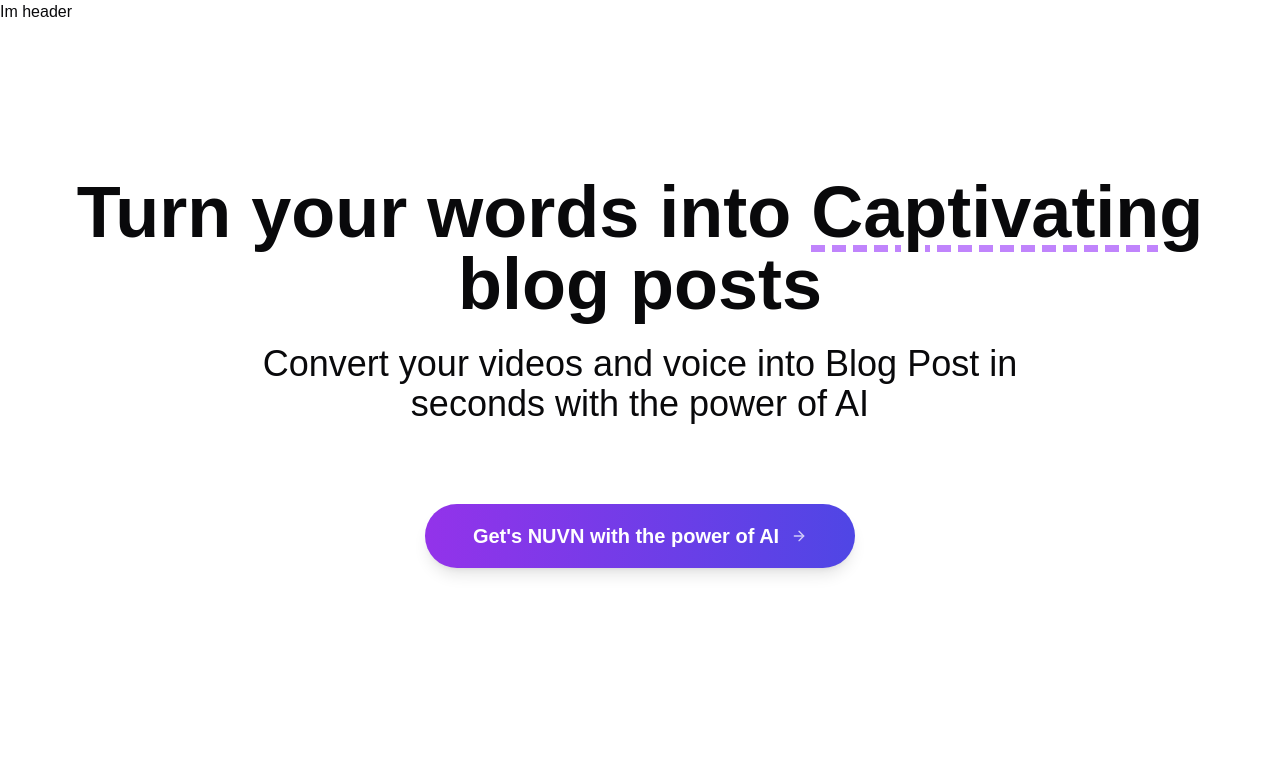
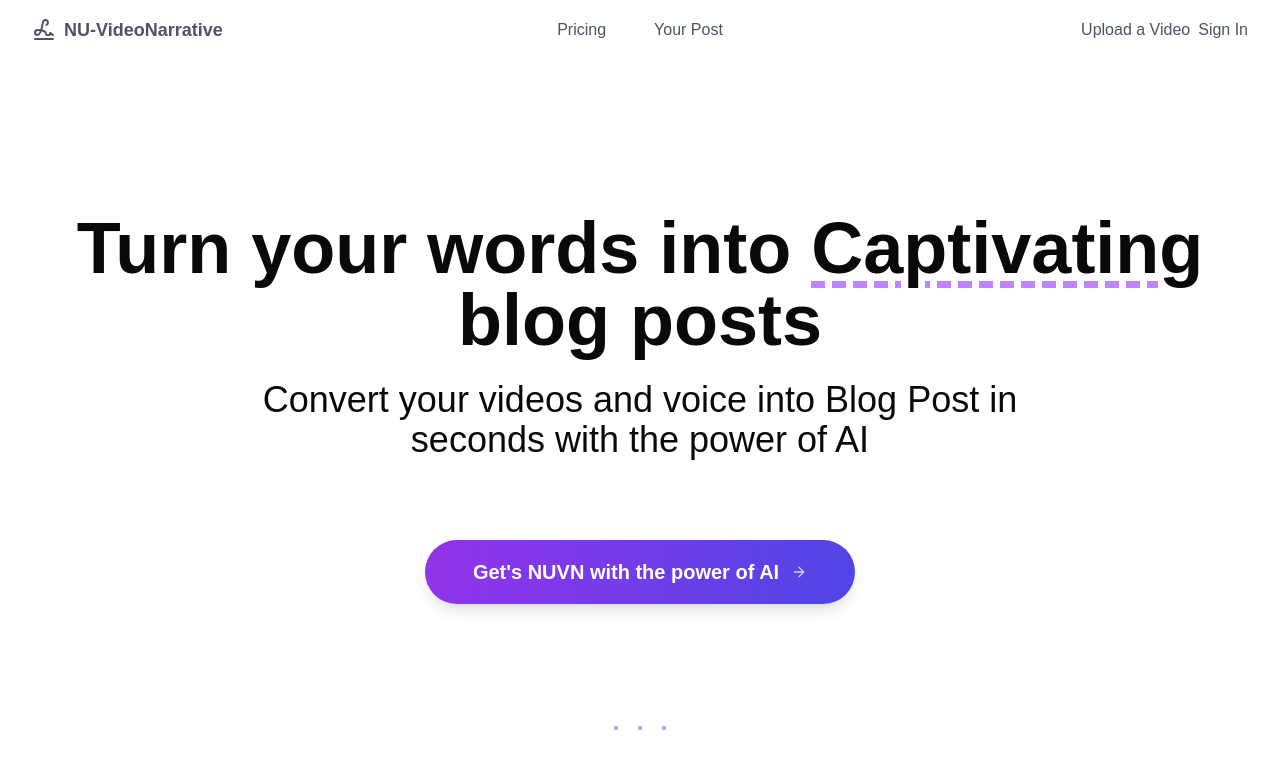
Before and after one commit to Codngwthubaid/Ai-VideoNarrative, a Next.js app: page / in a window 1280 px wide. Shown: the top 768 px of the page. Built offline with nearby package versions, Linux system fonts and the light colour scheme.

Commit message:
Header and Banner Section Completes and started working on the HoeItWorks section

```diff
--- a/app/page.tsx
+++ b/app/page.tsx
@@ -1,11 +1,19 @@
 import Banner from "@/components/home/Banner";
+import { Dot } from "lucide-react";
 
 export default function Home() {
   return (
-  <>
-  <article>
-    <Banner/>
-  </article>
-  </>
+    <>
+      <main>
+        <div>
+          <Banner />
+        </div>
+        <div className="flex items-center justify-center">
+          <Dot className="text-purple-400" />
+          <Dot className="text-purple-400" />
+          <Dot className="text-purple-400" />
+        </div>
+      </main>
+    </>
   );
 }
--- a/components/home/Header.tsx
+++ b/components/home/Header.tsx
@@ -1,11 +1,36 @@
 import React from 'react'
+import Link from 'next/link'
+import { Signature } from 'lucide-react'
 
-const Header = () => {
-  return (
-    <div>
-      Im header
-    </div>
-  )
+const Navlink = ({ href, children }: { href: string; children: React.ReactNode }) => {
+    return (
+        <Link href={href} className='transition-colors duration-200 text-gray-600 hover:text-purple-500 flex items-center gap-2'>
+            {children}
+        </Link>
+    )
 }
 
-export default Header
+export default function Header() {
+    return (
+        <nav className='container flex justify-between items-center px-8 py-4 mx-auto'>
+            <div className='flex lg:flex-1'>
+                <Navlink href="/">
+                    <span className='flex items-center gap-2 shrink-0'>
+                        <Signature className='hover:rotate-12 transform transition duration-200 ease-in-out' />
+                    </span>
+                    <span className='font-extrabold text-lg'>NU-VideoNarrative</span>
+                </Navlink>
+            </div>
+            <div className='flex lg:justify-center gap-2 lg:gap-12 lg:items-center'>
+                <Navlink href="/#pricing">Pricing</Navlink>
+                <Navlink href="/#posts">Your Post</Navlink>
+            </div>
+            <div className='flex lg:flex-1 lg:justify-end gap-2'>
+                <div className='flex gap-2 items-center'>
+                    <Navlink href='/dashboard'>Upload a Video</Navlink>
+                </div>
+                <Navlink href='/sign-in'>Sign In</Navlink>
+            </div>
+        </nav>
+    )
+}
--- /dev/null
+++ b/components/home/HowItWorks.tsx
@@ -0,0 +1,11 @@
+import React from 'react'
+
+const HowItWorks = () => {
+  return (
+    <div>
+
+    </div>
+  )
+}
+
+export default HowItWorks
```
